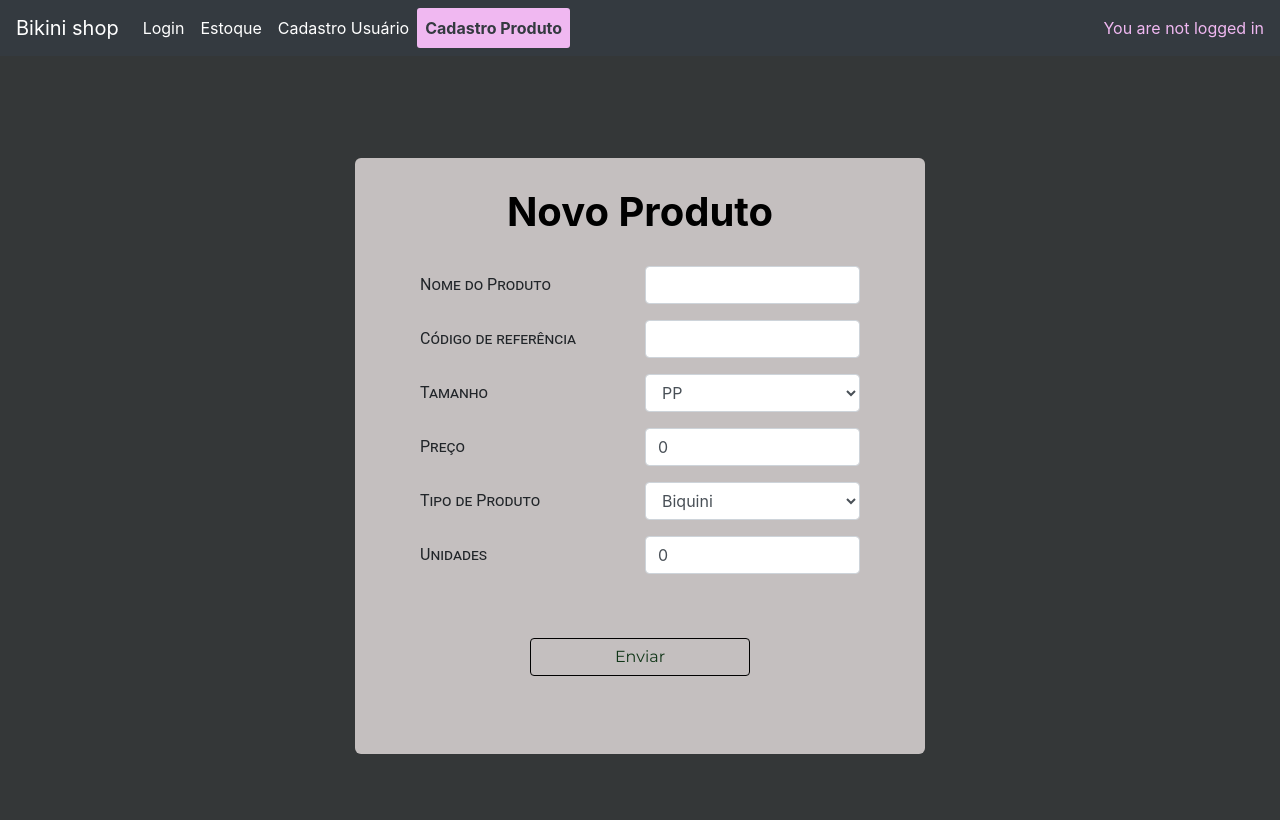
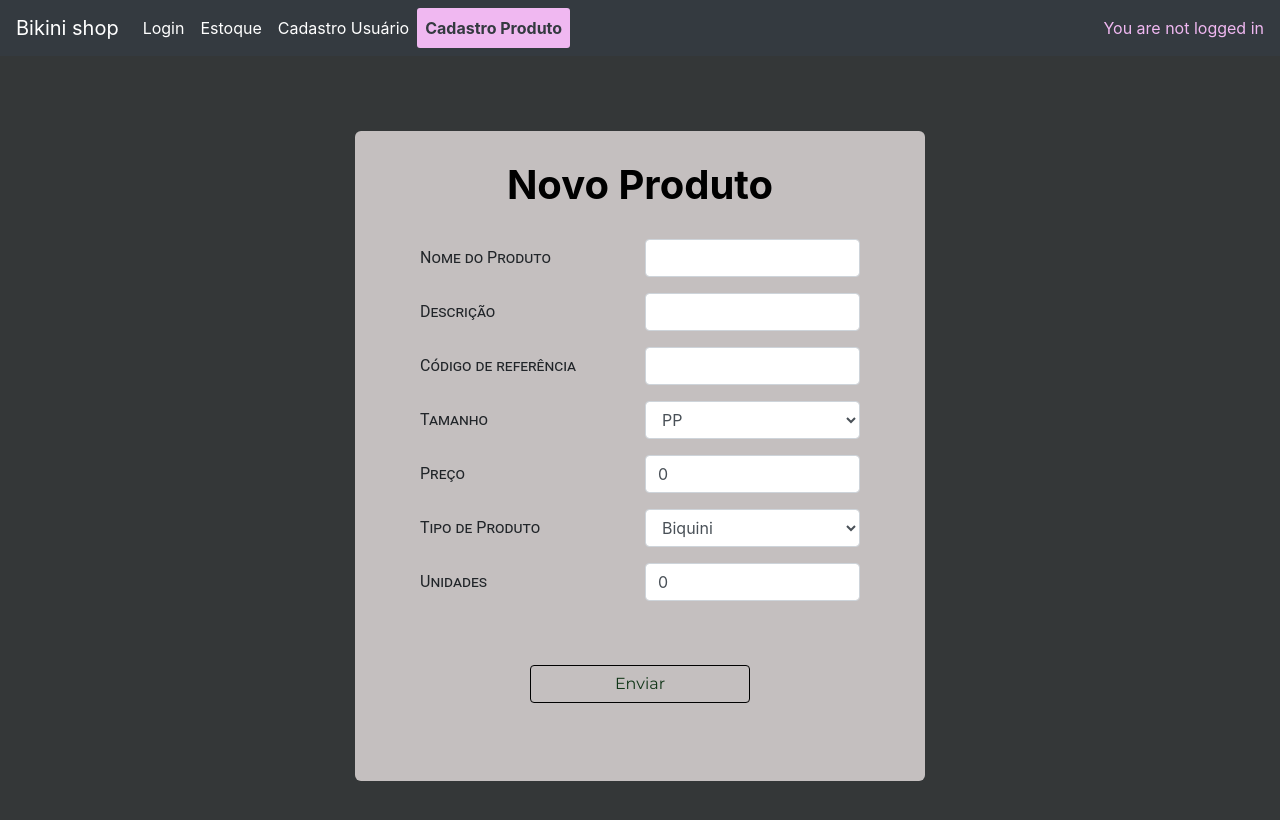
Before and after one commit to LeandroGripp/Bikini-Shop, a React (Create React App) app: page /CadastroProduto in a window 1280 px wide. Shown: the top 820 px of the page. Built offline with nearby package versions, Linux system fonts and the light colour scheme.

Commit message:
Adição do campo "descrição" aos produtos, ao cadastro e aos erros associados

```diff
--- a/src/Components/CadastroProduto/CadastroProduto.js
+++ b/src/Components/CadastroProduto/CadastroProduto.js
@@ -5,6 +5,7 @@ import { Form, Col } from "react-bootstrap";
 
 export function CadastroProduto(props) {
   const [nome, setNome] = useState("");
+  const [descricao, setDescricao] = useState("");
   const [codigo, setCodigo] = useState("");
   const [tamanho, setTamanho] = useState("PP");
   const [preco, setPreco] = useState(0);
@@ -21,6 +22,8 @@ export function CadastroProduto(props) {
   function handleSubmit() {
     if (nome === "") {
       Swal.fire("Erro!!", "Campo NOME não foi preenchido.", "error");
+    } else if(descricao ==="") {
+      Swal.fire("Erro!!", "Campo DESCRIÇÃO não foi preenchido.", "error");
     } else if (codigo === "") {
       Swal.fire(
         "Erro!!",
@@ -51,6 +54,9 @@ export function CadastroProduto(props) {
   function handleChangeNome(event) {
     setNome(event.target.value);
   }
+  function handleChangeDescricao(event) {
+    setDescricao(event.target.value);
+  }
   function handleChangeCodigo(event) {
     setCodigo(event.target.value);
   }
@@ -64,6 +70,7 @@ export function CadastroProduto(props) {
   function handleButtonClick() {
     let produto = {
       name: nome,
+      description: descricao,
       ref: codigo,
       size: tamanho,
       price: preco,
@@ -87,6 +94,18 @@ export function CadastroProduto(props) {
                 type="text"
                 onChange={handleChangeNome}
                 value={nome}
+              />
+            </Col>
+          </Form.Group>
+          <Form.Group as={Form.Row} controlId="Descricao">
+            <Form.Label column sm={6} className="text">
+              Descrição
+            </Form.Label>
+            <Col sm={6}>
+              <Form.Control
+                type="text"
+                onChange={handleChangeDescricao}
+                value={descricao}
               />
             </Col>
           </Form.Group>
@@ -164,6 +183,5 @@ export function CadastroProduto(props) {
         </button>
       </div>
     </div>
-
   );
 }
--- a/src/Components/Estoque/Estoque.js
+++ b/src/Components/Estoque/Estoque.js
@@ -7,7 +7,8 @@ export function Estoque(props) {
     <div className="container d-flex flex-column px-0 mx-1">
       <div className="row product-header my-3">
         <div className="col-1 px-0">Ref</div>
-        <div className="col-5 px-0">Name</div>
+        <div className="col-2 px-0">Name</div>
+        <div className="col-3 px-0">Description</div>
         <div className="col-2 px-0">Type</div>
         <div className="col-1 px-0">Size</div>
         <div className="col-2 px-0">Price</div>
--- a/src/Components/Produto/Produto.js
+++ b/src/Components/Produto/Produto.js
@@ -12,7 +12,8 @@ export function Produto(props) {
       <div className="d-flex align-items-center justify-content-between">
         <div className="row product-header product-container py-3 px-0 my-1 ">
           <div className="col-1 px-0">{props.produto.ref}</div>
-          <div className="col-5 px-0">{props.produto.name}</div>
+          <div className="col-2 px-0">{props.produto.name}</div>
+          <div className="col-3 px-0">{props.produto.description}</div>
           <div className="col-2 px-0">{props.produto.type}</div>
           <div className="col-1 px-0">{props.produto.size}</div>
           <div className="col-2 px-0">{props.produto.price}</div>
```
Lines whose indentation alone changed are shown as unchanged.
